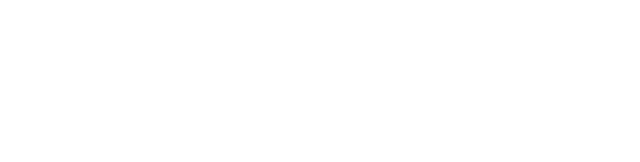
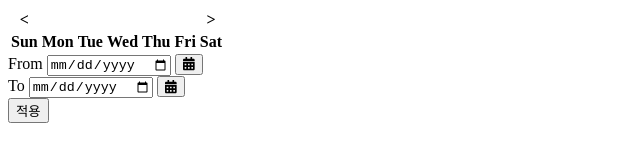
Before and after one commit to JungYouTaek/spendit, a plain HTML site: page HTML/index.html in a window 1280 px wide. Shown: the whole page, without its empty margins (0-640 px from the left). Drawn offline with Linux system fonts and the light colour scheme.

Commit message:
Add markup code

```diff
--- a/HTML/index.html
+++ b/HTML/index.html
@@ -9,9 +9,46 @@
   <meta name="description" content="스팬딧 프론트엔드 테스트">
   <meta name="author" content="youtaek">
   <meta name="keywords" content="spendit, frontend">
+  <link rel="stylesheet" href="./main.css">
   <title>Spendit</title>
 </head>
 <body>
-
+  <div class="calendar">
+    <table id="calendar__table" class="calendar__table">
+      <thead>
+        <tr>
+          <th id="calendar__before"><</th>
+          <th id="calendar__date" colspan="5"></th>
+          <th id="calendar__after">></th>
+        </tr>
+        <tr>
+          <th>Sun</th>
+          <th>Mon</th>
+          <th>Tue</th>
+          <th>Wed</th>
+          <th>Thu</th>
+          <th>Fri</th>
+          <th>Sat</th>
+        </tr>
+      </thead>
+    </table>
+  </div>
+  <div id="from-date" class="datepicker">
+    <label>From</label>
+    <input class="datepicker__input" type="date" name="selected_date" />
+    <span class="datepicker__btn">
+      <button type="button"><i class="fas fa-calendar-alt"></i></button>
+    </span>
+  </div>
+  <div id="to-date" class="datepicker">
+    <label>To</label>
+    <input class="datepicker__input" type="date" name="selected_date" />
+    <span class="datepicker__btn">
+      <button type="button"><i class="fas fa-calendar-alt"></i></button>
+    </span>
+  </div>
+  <button>적용</button>
+  <script src="https://use.fontawesome.com/releases/v5.0.9/js/all.js" integrity="sha384-8iPTk2s/jMVj81dnzb/iFR2sdA7u06vHJyyLlAd4snFpCl/SnyUjRrbdJsw1pGIl" crossorigin="anonymous"></script>
+  <script src="./main.js"></script>
 </body>
 </html>
```
